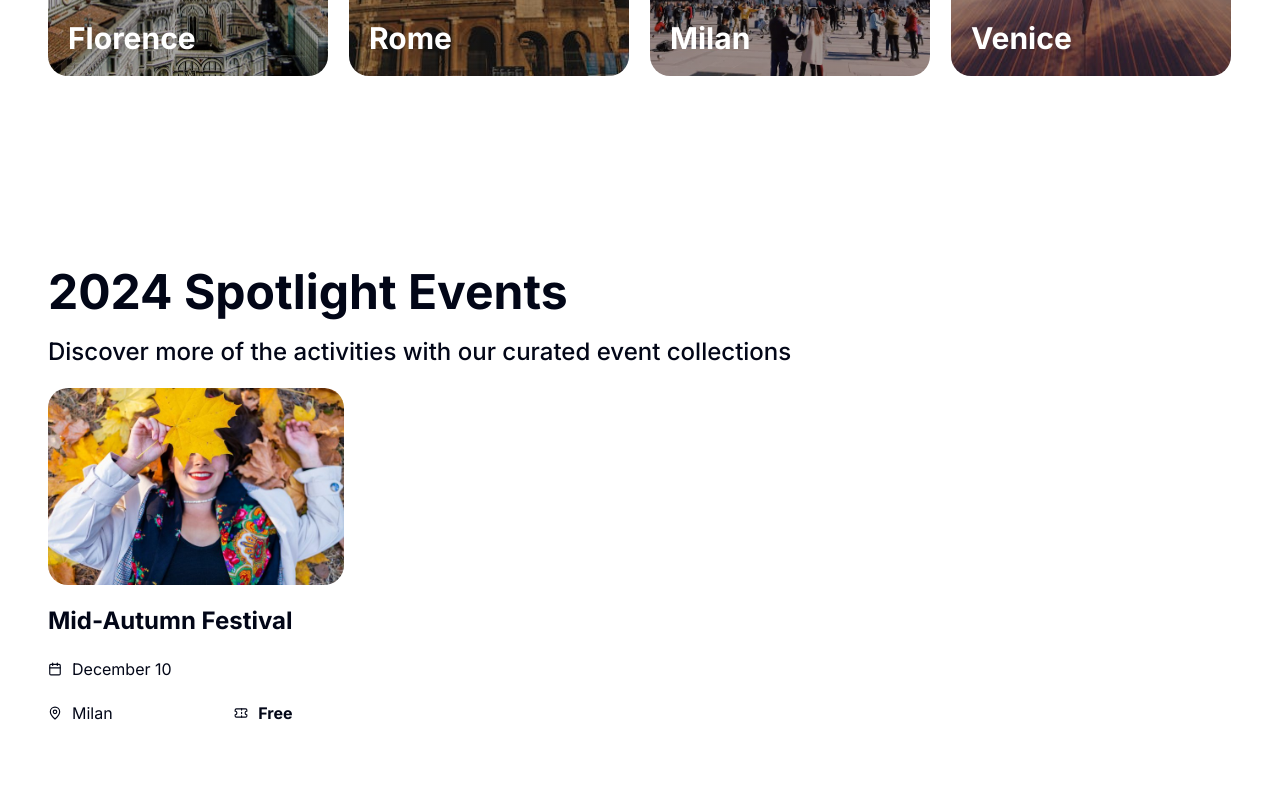
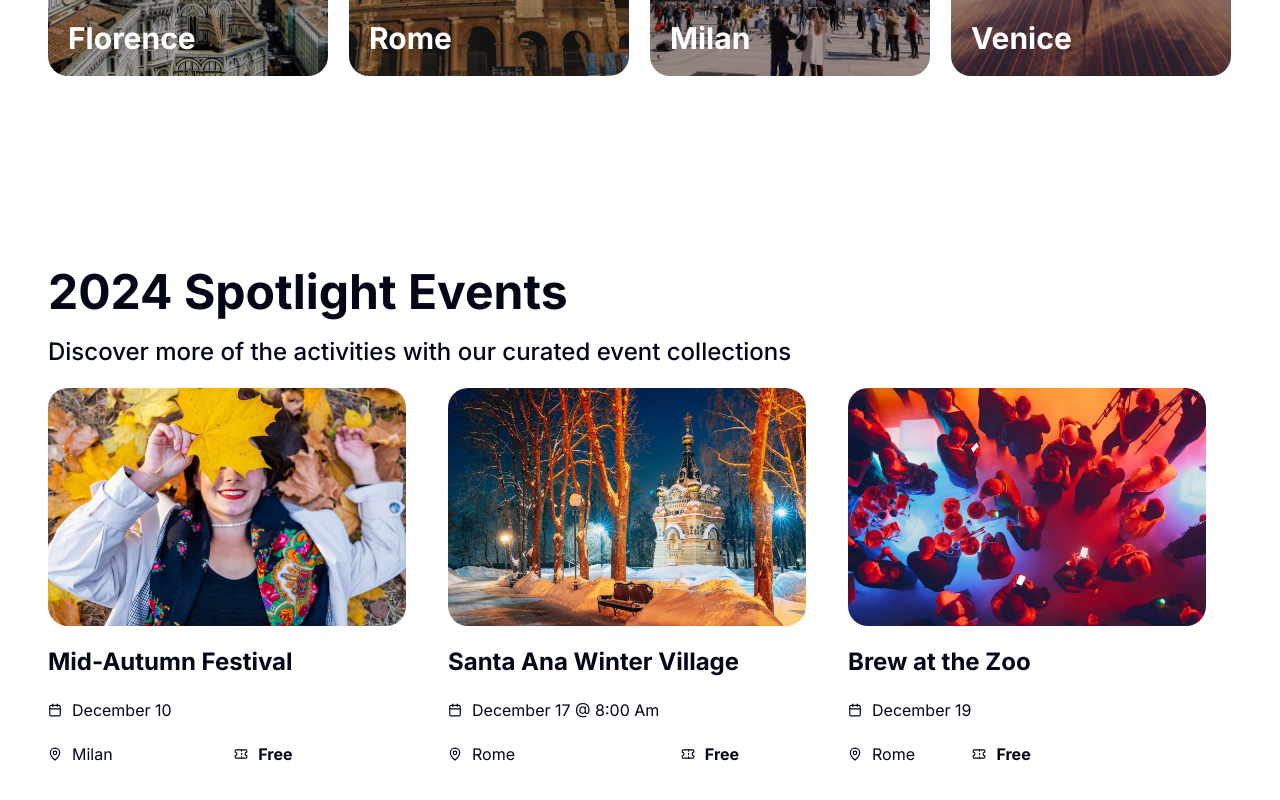
Before and after one commit to InfinityDevsHQ/event-agency-next, a Next.js app: page / in a window 1280 px wide. Shown: the part 1125-1925 px from the top of the page. Built offline with nearby package versions, Linux system fonts and the light colour scheme.

Commit message:
feat: dynamic spotlight event cards

```diff
--- a/components/homepage/events.tsx
+++ b/components/homepage/events.tsx
@@ -1,3 +1,5 @@
+import { SpotlightEvents } from "@/constants";
+import { Carousel, CarouselContent, CarouselItem } from "../ui/carousel";
 import EventCard from "./featured/event-card";
 
 export default function Events() {
@@ -10,9 +12,22 @@ export default function Events() {
             Discover more of the activities with our curated event collections
           </p>
         </div>
-        <div className="grid lg:grid-cols-4">
-          <EventCard />
-        </div>
+        <Carousel>
+          <CarouselContent>
+            {SpotlightEvents.map((event) => (
+              <CarouselItem className="mx-auto lg:basis-1/3" key={event.id}>
+                <EventCard
+                  img_url={event.img_url}
+                  title={event.title}
+                  ticket_price={event.ticket_price}
+                  location={event.location}
+                  id={event.id}
+                  date={event.date}
+                />
+              </CarouselItem>
+            ))}
+          </CarouselContent>
+        </Carousel>
       </div>
     </section>
   );
--- a/components/homepage/featured/event-card.tsx
+++ b/components/homepage/featured/event-card.tsx
@@ -1,33 +1,37 @@
 import { Calendar, MapPin, Ticket } from "lucide-react";
 import Image from "next/image";
 
-export default function EventCard() {
+export default function EventCard({
+  img_url,
+  ticket_price,
+  title,
+  location,
+  date,
+}: SpotlightEvent) {
   return (
     <article className="flex flex-col gap-5 text-secondary-foreground">
-      <div className="flex items-center justify-center">
       <Image
-          src={"/assets/events/event-1.png"}
+        src={img_url}
         alt="Event"
         width={358}
         height={222}
         className="rounded-custom"
       />
-      </div>
       <div className="flex flex-col gap-5 max-w-max">
-        <h4 className="font-bold text-2xl">Mid-Autumn Festival</h4>
+        <h4 className="font-bold text-2xl">{title}</h4>
         <div className="flex items-center gap-2.5">
           <Calendar height={14} width={14} />
-          <p>December 10</p>
+          <p>{date}</p>
         </div>
         <div className="flex items-center justify-between">
           <div className="flex items-center gap-2.5">
             <MapPin width={14} height={14} />
-            <p>Milan</p>
+            <p>{location}</p>
           </div>
           <div className="flex items-center gap-2.5">
             <Ticket width={14} height={14} />
             <p>
-              <strong>Free</strong>
+              <strong>{ticket_price ? `$ ${ticket_price}` : "Free"}</strong>
             </p>
           </div>
         </div>
--- a/constants.ts
+++ b/constants.ts
@@ -46,7 +46,7 @@ export const SpotlightEvents: SpotlightEvent[] = [
     id: 3,
   },
   {
-    img_url: "/assets/events/event-3.png",
+    img_url: "/assets/events/event-4.png",
     ticket_price: null,
     date: "December 19",
     title: "Mid-Autumn Festival",
```
Lines whose indentation alone changed are shown as unchanged.
